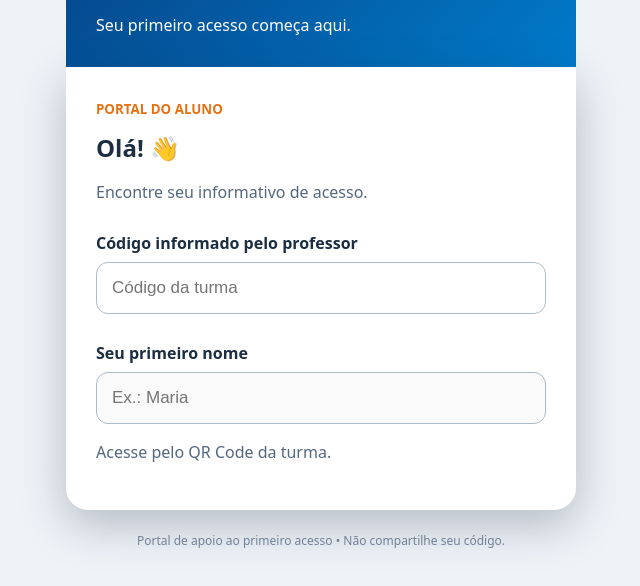
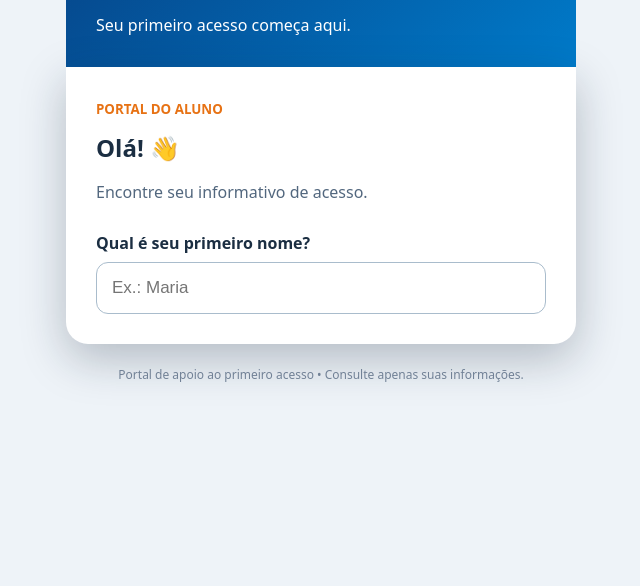
Before and after one commit to owagnerjrr/qrcodeturma, a website: page index.html in a window 1280 px wide. Shown: the part 130-716 px from the top of the page, without its empty margins (319-959 px from the left). Drawn offline with Linux system fonts and the light colour scheme.

Commit message:
Abre busca de aluno diretamente pelo QR Code

```diff
--- a/index.html
+++ b/index.html
@@ -1 +1 @@
-<!doctype html><html lang="pt-BR"><head><meta charset="UTF-8"><meta name="viewport" content="width=device-width,initial-scale=1"><meta name="theme-color" content="#064589"><title>Boas-vindas • Senac</title><link rel="stylesheet" href="/style.css"></head><body><main class="wrap"><header><div class="brand">SENAC <span>• Boas-vindas</span></div><p>Seu primeiro acesso começa aqui.</p></header><section class="panel"><small id="turma-label">Portal do aluno</small><h1>Olá! 👋</h1><p>Encontre seu informativo de acesso.</p><label for="codigo">Código informado pelo professor</label><input id="codigo" autocomplete="off" placeholder="Código da turma" type="password"><label for="nome">Seu primeiro nome</label><input id="nome" autocomplete="given-name" placeholder="Ex.: Maria" maxlength="90"><div id="resultado" role="status" aria-live="polite"></div><div id="detalhes" hidden></div></section><footer>Portal de apoio ao primeiro acesso • Não compartilhe seu código.</footer></main><script src="/app.js"></script></body></html>
+<!doctype html><html lang="pt-BR"><head><meta charset="UTF-8"><meta name="viewport" content="width=device-width,initial-scale=1"><meta name="theme-color" content="#064589"><title>Boas-vindas • Senac</title><link rel="stylesheet" href="/style.css"></head><body><main class="wrap"><header><div class="brand">SENAC <span>• Boas-vindas</span></div><p>Seu primeiro acesso começa aqui.</p></header><section class="panel"><small id="turma-label">Portal do aluno</small><h1>Olá! 👋</h1><p>Encontre seu informativo de acesso.</p><label for="nome">Qual é seu primeiro nome?</label><input id="nome" autocomplete="given-name" placeholder="Ex.: Maria" maxlength="90"><div id="resultado" role="status" aria-live="polite"></div><div id="detalhes" hidden></div></section><footer>Portal de apoio ao primeiro acesso • Consulte apenas suas informações.</footer></main><script src="/app.js"></script></body></html>
```
